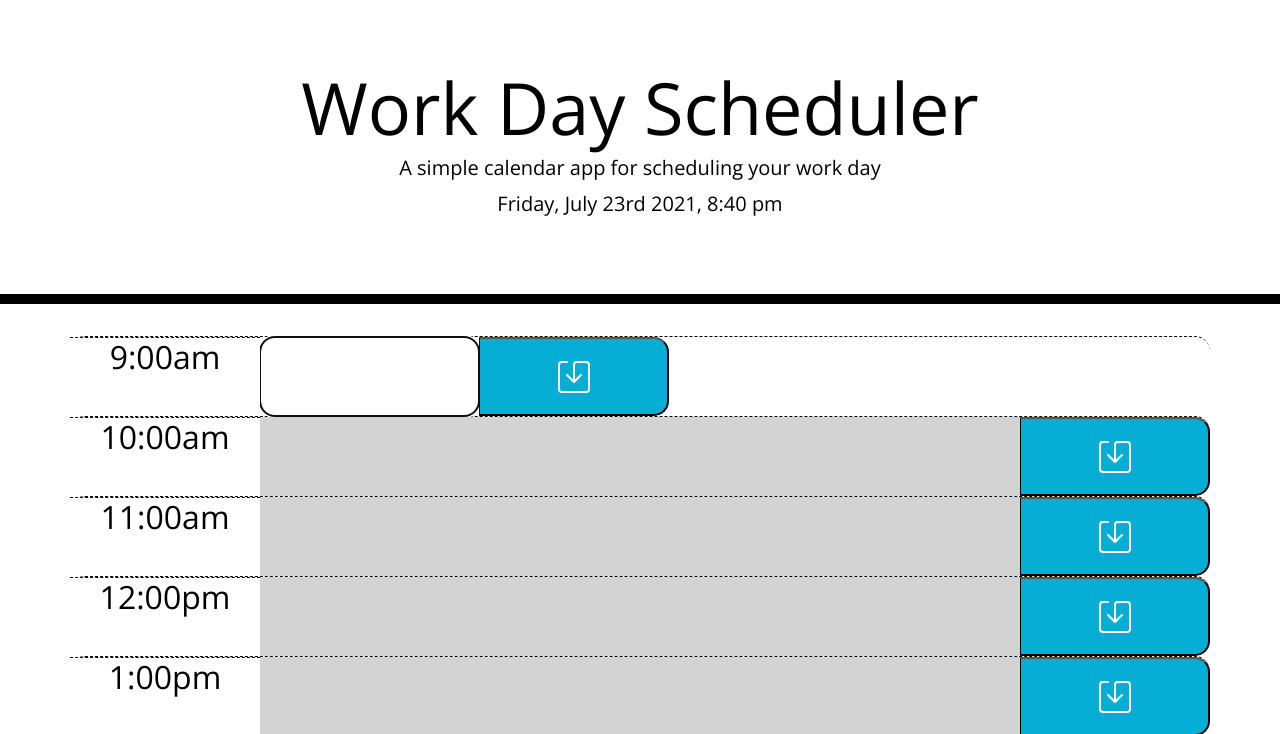
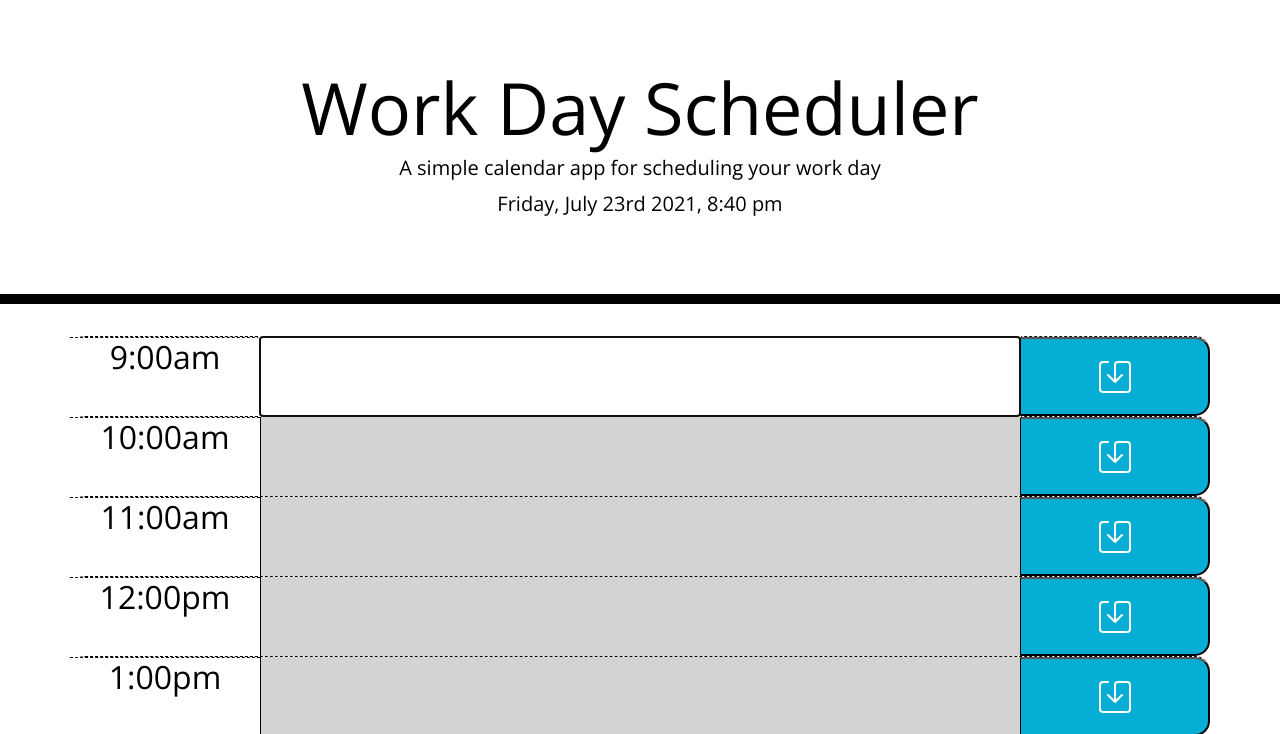
Before and after one commit to jasongrossman/work-day-scheduler, a plain HTML site: page index.html in a window 1280 px wide. Both pictures are taken after a click on the element 640 px from the left and 376 px from the top of the page. Shown: the top 734 px of the page. Drawn offline with nearby package versions, Linux system fonts and the light colour scheme.

Commit message:
corrected reformatting bug on click event

```diff
--- a/Assets/JavaScript/script.js
+++ b/Assets/JavaScript/script.js
@@ -9,18 +9,24 @@ var meetingDetails = [];
 
     //add event listener to open form text input for adding meeting info
     $(".description").on("click", function() {
+        //grab text input
         var text = $(this)
         .text()
         .trim();
 
+        //add text to variable
         meetingInfo = $("<textarea>")
         .val(text)
-        .addClass("time-block")
-        console.log("you tried to put in meeting info");
+        .addClass("description col-sm-8");
+
 
         //put meetingInfo value into the textarea element
         $(this).replaceWith(meetingInfo);
         meetingInfo.trigger("focus");
+    });
+
+    $(".description").on("blur", function() {
+        $(this).addClass("description col-sm-8");
     });
 
     //add event listener, which starts function to save meeting, adding meeting info to local storage
@@ -31,10 +37,7 @@ var meetingDetails = [];
             savedMeeting,
             savedTime
         }
-        // console.log(savedTime);
-        // console.log(savedMeeting);
         localStorage.setItem(meetingDetails.savedTime, JSON.stringify(meetingDetails.savedMeeting));
-        console.log(localStorage);
     });
 
     //conditionally format time blocks based on whether they are in the past present or future
@@ -58,11 +61,8 @@ var meetingDetails = [];
           });
       }
 
+      //populate time blocks with any saved meeting details in local storage based on index position
       var loadMeetings = function() {
-        // meetingDetails = JSON.parse(localStorage.getItem("0"));
-        // console.log(meetingDetails);
-        // savedMeeting = localStorage.getItem("savedMeeting");
-        // JSON.parse(localStorage.getItem("savedMeeting"));
         $(".time-block #9hr").text(JSON.parse(localStorage.getItem("0")));
         $(".time-block #10hr").text(JSON.parse(localStorage.getItem("1")));
         $(".time-block #11hr").text(JSON.parse(localStorage.getItem("2")));
@@ -74,29 +74,8 @@ var meetingDetails = [];
 
       }
 
-    //retrieve data from local storage
-        // meetings = JSON.parse(localStorage.getItem("savedTime"));
-        // console.log(meetings);
-        //     // savedMeeting = JSON.parse(localStorage.getItem("tasks"));
-        // $("#9hr .description").val(JSON.parse(localStorage.getItem("savedTime")));
-        // // if nothing in localStorage, create a new object to track all task status arrays
-        // if (!tasks) {
-        //   tasks = {
-        //     toDo: [],
-        //     inProgress: [],
-        //     inReview: [],
-        //     done: []
-        //   };
-        // }
-
-        // loop over object properties
-        // $.each(meetings, console.log("meeting found"));
-
-        // });
-    //   };
-
-    //add any local storage data into time blocks
-
 // format time block backgrounds upon page load
 formatBackground();
+
+//run function to load meetings saved in local storage
 loadMeetings();
--- a/style.css
+++ b/style.css
@@ -12,6 +12,15 @@ textarea{
   border-left: 1px solid black;
   padding: 10px;
 }
+textarea:focus{
+  background: transparent;
+  border: none;
+  resize: none;
+  color: #000000;
+  border-left: 1px solid black;
+  padding: 10px;
+}
+
 
 .jumbotron {
   text-align: center;
@@ -23,6 +32,21 @@ textarea{
 
 .description{
   white-space: pre-wrap;
+  background: transparent;
+  border: none;
+  resize: none;
+  color: #000000;
+  border-left: 1px solid black;
+  padding: 10px;
+}
+.description:focus{
+  white-space: pre-wrap;
+  background: transparent;
+  border: none;
+  resize: none;
+  color: #000000;
+  border-left: 1px solid black;
+  padding: 10px;
 }
 
 .time-block{
@@ -65,7 +89,7 @@ textarea{
   color: white;
 }
 
-.saveBtn i:hover {
+.saveBtn:hover {
   font-size: 20px;
   transition: all .3s ease-in-out;
 }
```
Also changed, not shown: index.html (+4 -5 lines).
